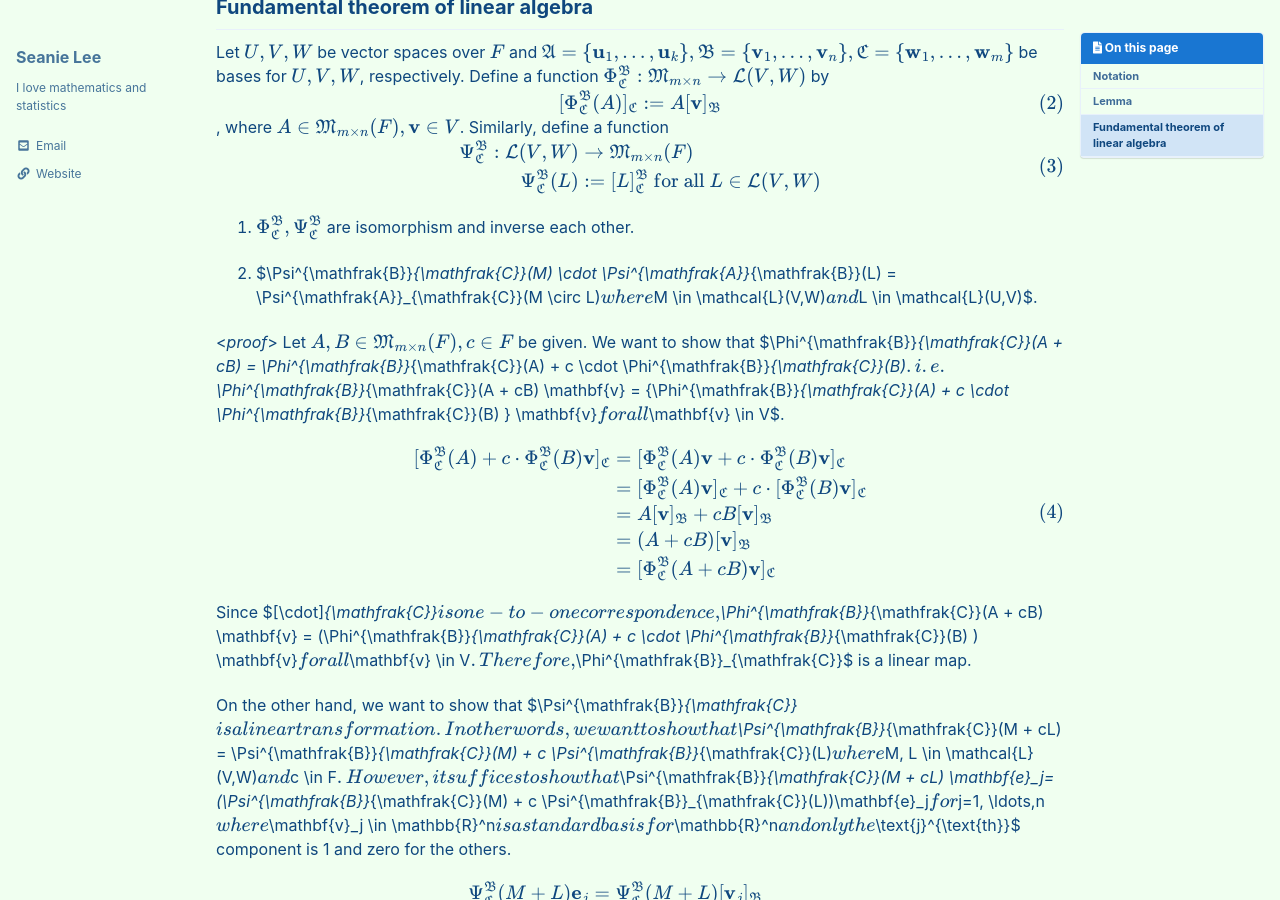
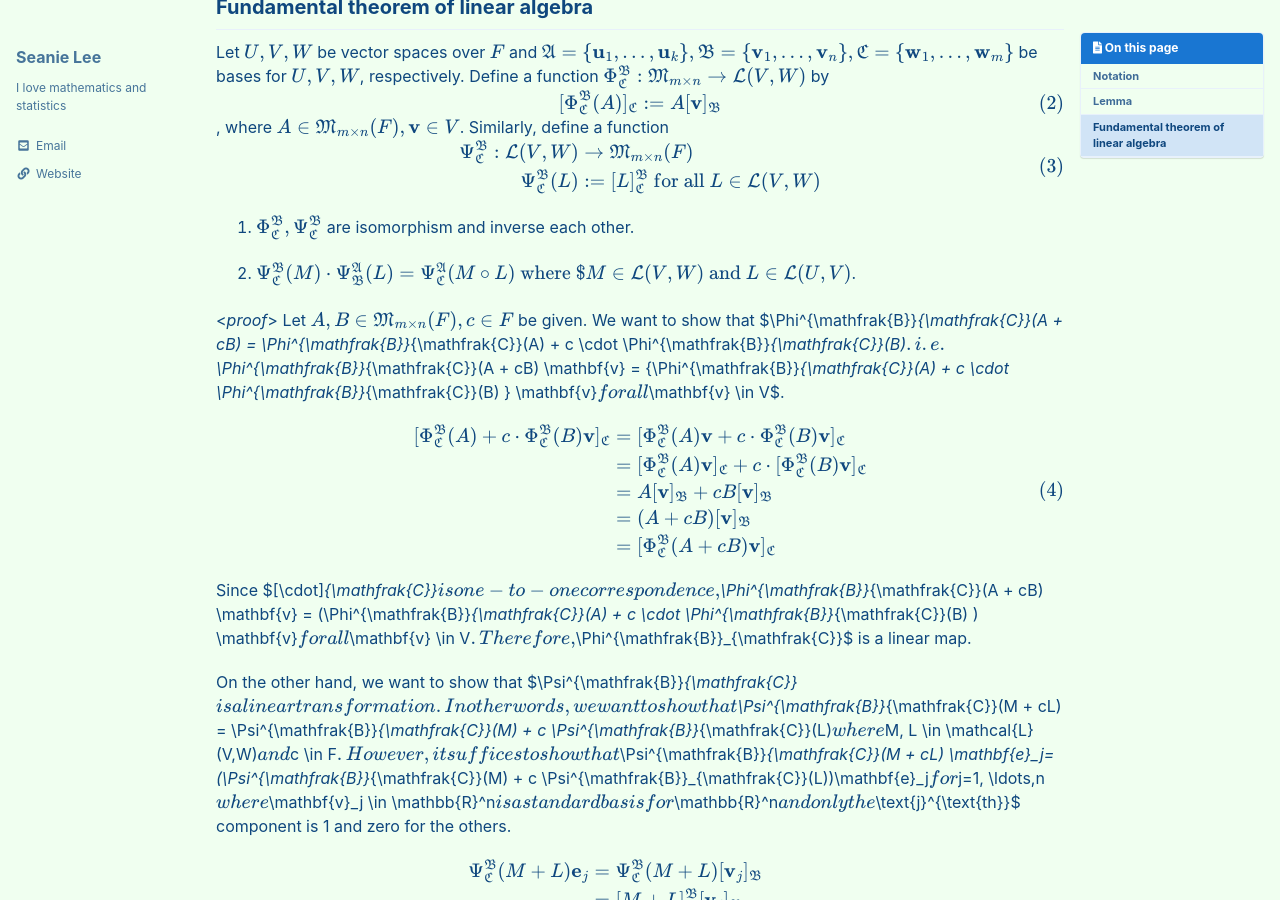
Before and after one commit to seanie12/blog, a Jekyll site: the page built from _posts/2020-12-30-fudamental-theorem-of-linear-algebra.md, in a window 1280 px wide and 900 px high, scrolled down 1006 px. Built offline with Jekyll 4.4.1, drawn with Linux system fonts in a browser that asks for light colours; cached includes are drawn as plain includes; formulas are drawn with MathJax 3.

Commit message:
Update 2020-12-30-fudamental-theorem-of-linear-algebra.md

```diff
--- a/_posts/2020-12-30-fudamental-theorem-of-linear-algebra.md
+++ b/_posts/2020-12-30-fudamental-theorem-of-linear-algebra.md
@@ -61,7 +61,7 @@ $$\begin{align}\begin{split}\Psi^{\mathfrak{B}}_{\mathfrak{C}}: \mathcal{L}(V,W)
 
 1. $$\Phi^{\mathfrak{B}}_{\mathfrak{C}}, \Psi^{\mathfrak{B}}_{\mathfrak{C}}$$ are isomorphism and inverse each other.
 
-2. $\Psi^{\mathfrak{B}}_{\mathfrak{C}}(M) \cdot \Psi^{\mathfrak{A}}_{\mathfrak{B}}(L) = \Psi^{\mathfrak{A}}_{\mathfrak{C}}(M \circ L)$ where $M \in \mathcal{L}(V,W)$ and $L \in \mathcal{L}(U,V)$.
+2. $$\Psi^{\mathfrak{B}}_{\mathfrak{C}}(M) \cdot \Psi^{\mathfrak{A}}_{\mathfrak{B}}(L) = \Psi^{\mathfrak{A}}_{\mathfrak{C}}(M \circ L) \text{ where } $M \in \mathcal{L}(V,W) \text{ and } L \in \mathcal{L}(U,V)$$.
 
 <*proof*>
 Let $$A, B \in \mathfrak{M}_{m\times n }(F), c \in F$$ be given. We want to show that $\Phi^{\mathfrak{B}}_{\mathfrak{C}}(A + cB) = \Phi^{\mathfrak{B}}_{\mathfrak{C}}(A) + c \cdot \Phi^{\mathfrak{B}}_{\mathfrak{C}}(B)$.  i.e. $\Phi^{\mathfrak{B}}_{\mathfrak{C}}(A + cB) \mathbf{v} = \{\Phi^{\mathfrak{B}}_{\mathfrak{C}}(A) + c \cdot \Phi^{\mathfrak{B}}_{\mathfrak{C}}(B) \}  \mathbf{v}$ for all $\mathbf{v} \in V$.
```
